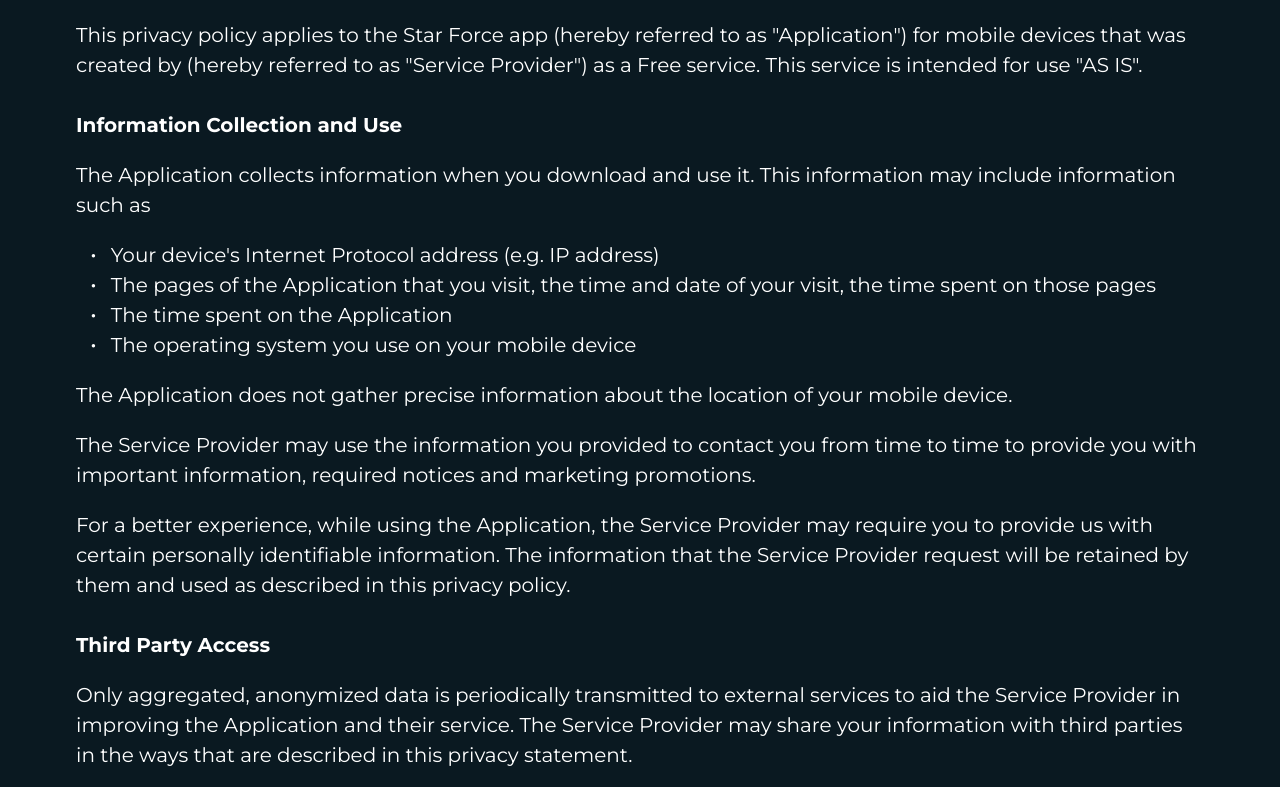
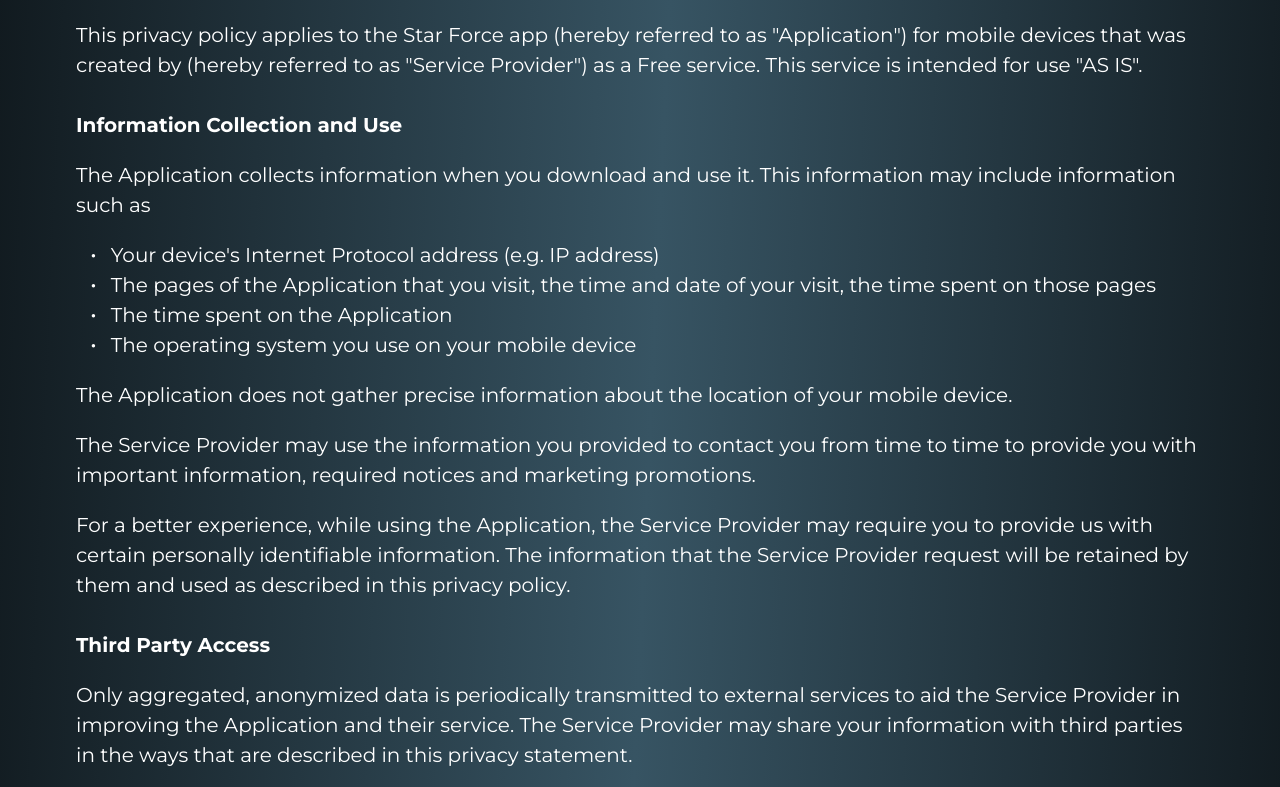
Before and after one commit to Lakanna/stp-7965-own, a website built with Vite: page src/privacy-policy.html in a window 1280 px wide. Shown: the part 240-1027 px from the top of the page. Built offline with nearby package versions, Linux system fonts and the light colour scheme.

Commit message:
added gradient to secondary pages

```diff
--- a/src/privacy-policy.html
+++ b/src/privacy-policy.html
@@ -13,7 +13,7 @@
     <link rel="stylesheet" href="./scss/styles.scss" />
   </head>
 
-  <body class="polisy">
+  <body class="polisy background">
     <section class="container section">
       <div class="go-home">
         <svg width="20" height="20">
```
Also changed, not shown: src/terms-conditions.html (+1 -1 lines).
